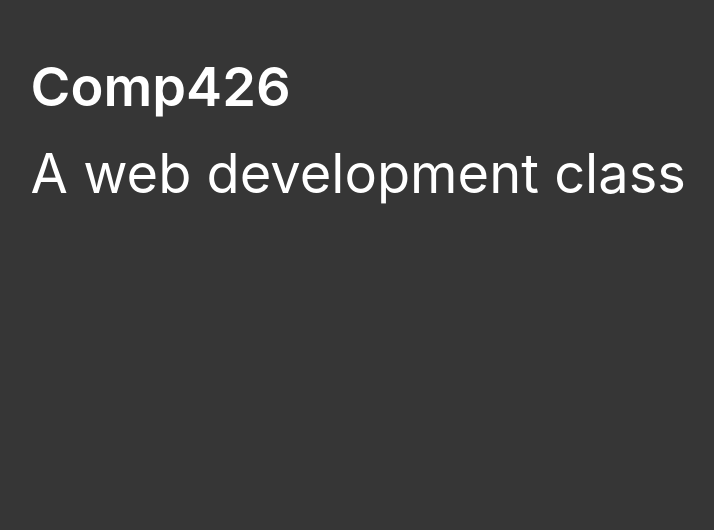
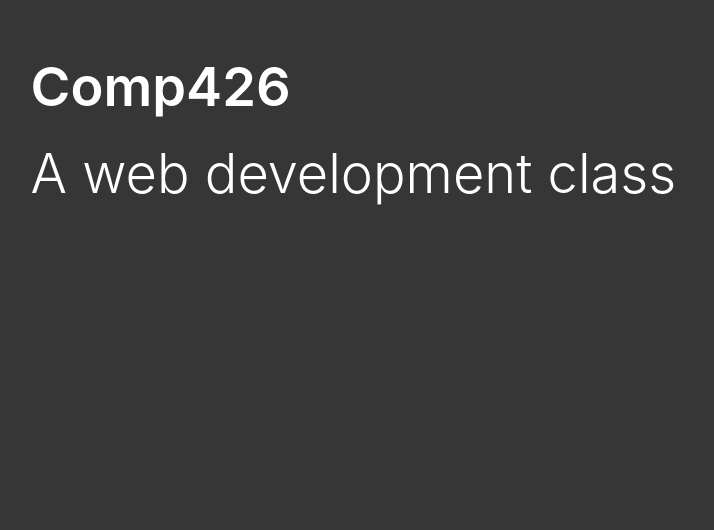
Before and after one commit to jdmar3-comp426/a02-aelisebe, a website: page index.html in a window 1280 px wide. Shown: the part 270-800 px from the top of the page, without its empty margins (75-789 px from the left). Drawn offline with nearby package versions, Linux system fonts and the light colour scheme; a web font is replaced by a local one.

Commit message:
fix comp subtit

```diff
--- a/index.html
+++ b/index.html
@@ -15,7 +15,7 @@
             <h1 class="title">
                 Comp426
             </h1>
-            <h2 class="title has-text-weight-normal">
+            <h2 class="title has-text-weight-light">
                 A web development class
             </h2>
         </div>
```
